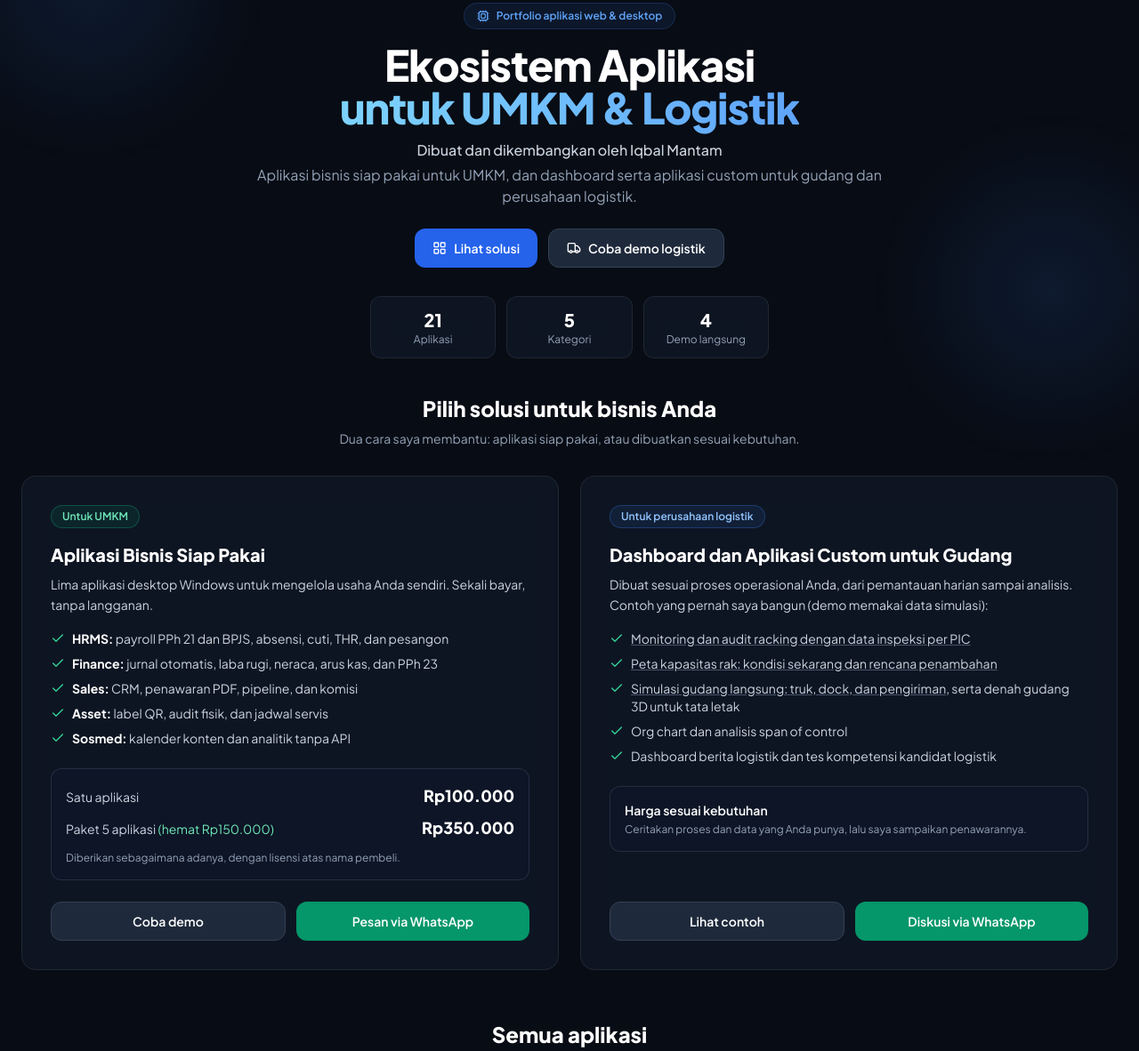
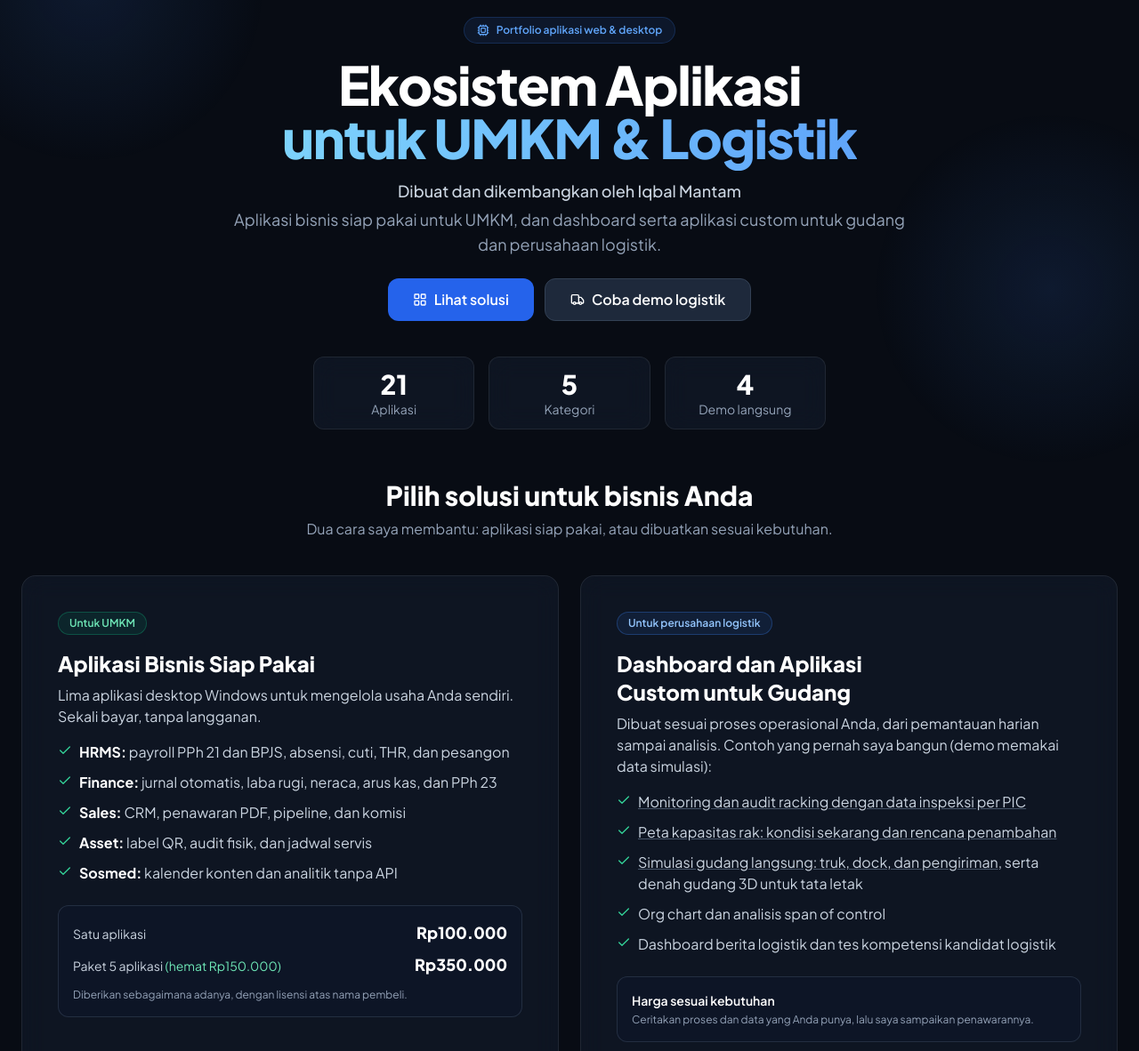
Before and after one commit to iqbalmantam/portfolio, a plain HTML site: page index.html in a window 1280 px wide. Shown: the part 115-1297 px from the top of the page at 89% size. Drawn offline with nearby package versions, Linux system fonts and the light colour scheme.

Commit message:
Tampilan laptop: hero lebih besar, teks lebih lega, kontainer lebih lebar, grid 4 kolom di layar lebar
Co-Authored-By: Claude Sonnet 5.5 <noreply@anthropic.com>
Claude-Session: https://claude.ai/code/session_01ATKdQkcZuXQud338NXSGkM

```diff
--- a/index.html
+++ b/index.html
@@ -69,7 +69,7 @@
 
     <!-- Header Navigation -->
     <header class="sticky top-0 z-40 w-full glass-card border-b border-slate-800/80 px-6 py-4">
-        <div class="max-w-7xl mx-auto flex items-center justify-between">
+        <div class="max-w-7xl 2xl:max-w-[1440px] mx-auto flex items-center justify-between">
             <div class="flex items-center space-x-3">
                 <div class="w-10 h-10 rounded-xl bg-gradient-to-tr from-blue-600 to-indigo-600 flex items-center justify-center font-bold text-white shadow-lg shadow-indigo-500/20">
                     IM
@@ -90,51 +90,51 @@
     </header>
 
     <!-- Main Content -->
-    <main id="main" class="flex-grow max-w-7xl w-full mx-auto px-6 py-10">
+    <main id="main" class="flex-grow max-w-7xl 2xl:max-w-[1440px] w-full mx-auto px-6 py-10 lg:py-14">
 
         <!-- Hero Section -->
-        <div class="text-center max-w-3xl mx-auto mb-10">
+        <div class="text-center max-w-3xl lg:max-w-4xl mx-auto mb-10 lg:mb-14">
             <div class="inline-flex items-center gap-2 px-3.5 py-1.5 rounded-full bg-blue-500/10 border border-blue-500/20 text-blue-400 text-xs font-semibold mb-4">
                 <i data-lucide="cpu" class="w-3.5 h-3.5"></i> Portfolio aplikasi web &amp; desktop
             </div>
-            <h1 class="text-3xl md:text-5xl font-extrabold text-white tracking-tight leading-tight mb-3">
+            <h1 class="text-3xl md:text-5xl lg:text-6xl font-extrabold text-white tracking-tight leading-tight mb-4">
                 Ekosistem Aplikasi <br class="hidden sm:inline">
                 <span class="bg-clip-text text-transparent bg-gradient-to-r from-sky-300 to-blue-400">
                     untuk UMKM &amp; Logistik
                 </span>
             </h1>
-            <p class="text-slate-300 font-medium text-sm md:text-base leading-relaxed mb-1">
+            <p class="text-slate-300 font-medium text-sm md:text-base lg:text-lg leading-relaxed mb-1">
                 Dibuat dan dikembangkan oleh Iqbal Mantam
             </p>
-            <p class="text-slate-400 text-sm md:text-base leading-relaxed">
+            <p class="text-slate-400 text-sm md:text-base lg:text-lg leading-relaxed max-w-3xl mx-auto">
                 Aplikasi bisnis siap pakai untuk UMKM, dan dashboard serta aplikasi custom untuk gudang dan perusahaan logistik.
             </p>
             <div class="flex flex-col sm:flex-row items-center justify-center gap-3 mt-6">
-                <a href="#solusi" class="inline-flex items-center justify-center gap-2 px-5 min-h-[44px] rounded-xl text-sm font-semibold bg-blue-600 hover:bg-blue-500 text-white transition w-full sm:w-auto">
+                <a href="#solusi" class="inline-flex items-center justify-center gap-2 px-5 lg:px-7 min-h-[44px] lg:min-h-[48px] rounded-xl text-sm lg:text-base font-semibold bg-blue-600 hover:bg-blue-500 text-white transition w-full sm:w-auto">
                     <i data-lucide="layout-grid" class="w-4 h-4" aria-hidden="true"></i><span>Lihat solusi</span>
                 </a>
-                <a href="#semua-aplikasi" onclick="selectCategory('Logistik &amp; Gudang')" class="inline-flex items-center justify-center gap-2 px-5 min-h-[44px] rounded-xl text-sm font-semibold bg-slate-800 hover:bg-slate-700 border border-slate-700 text-white transition w-full sm:w-auto">
+                <a href="#semua-aplikasi" onclick="selectCategory('Logistik &amp; Gudang')" class="inline-flex items-center justify-center gap-2 px-5 lg:px-7 min-h-[44px] lg:min-h-[48px] rounded-xl text-sm lg:text-base font-semibold bg-slate-800 hover:bg-slate-700 border border-slate-700 text-white transition w-full sm:w-auto">
                     <i data-lucide="truck" class="w-4 h-4" aria-hidden="true"></i><span>Coba demo logistik</span>
                 </a>
             </div>
-            <dl class="grid grid-cols-3 gap-3 mt-8 max-w-md mx-auto" aria-label="Ringkasan portfolio">
-                <div class="rounded-xl glass-card py-3"><dd id="stat-apps" class="text-xl font-extrabold text-white">21</dd><dt class="text-xs text-slate-400">Aplikasi</dt></div>
-                <div class="rounded-xl glass-card py-3"><dd id="stat-cats" class="text-xl font-extrabold text-white">5</dd><dt class="text-xs text-slate-400">Kategori</dt></div>
-                <div class="rounded-xl glass-card py-3"><dd id="stat-demo" class="text-xl font-extrabold text-white">4</dd><dt class="text-xs text-slate-400">Demo langsung</dt></div>
+            <dl class="grid grid-cols-3 gap-3 lg:gap-4 mt-8 lg:mt-10 max-w-md lg:max-w-xl mx-auto" aria-label="Ringkasan portfolio">
+                <div class="rounded-xl glass-card py-3"><dd id="stat-apps" class="text-xl lg:text-3xl font-extrabold text-white">21</dd><dt class="text-xs lg:text-sm text-slate-400">Aplikasi</dt></div>
+                <div class="rounded-xl glass-card py-3"><dd id="stat-cats" class="text-xl lg:text-3xl font-extrabold text-white">5</dd><dt class="text-xs lg:text-sm text-slate-400">Kategori</dt></div>
+                <div class="rounded-xl glass-card py-3"><dd id="stat-demo" class="text-xl lg:text-3xl font-extrabold text-white">4</dd><dt class="text-xs lg:text-sm text-slate-400">Demo langsung</dt></div>
             </dl>
         </div>
 
         <!-- Solusi: dua penawaran utama -->
         <section id="solusi" aria-labelledby="solusi-title" class="mb-14 scroll-mt-24">
-            <h2 id="solusi-title" class="text-xl md:text-2xl font-extrabold text-white text-center mb-2">Pilih solusi untuk bisnis Anda</h2>
-            <p class="text-center text-slate-400 text-sm mb-8">Dua cara saya membantu: aplikasi siap pakai, atau dibuatkan sesuai kebutuhan.</p>
+            <h2 id="solusi-title" class="text-xl md:text-2xl lg:text-3xl font-extrabold text-white text-center mb-2">Pilih solusi untuk bisnis Anda</h2>
+            <p class="text-center text-slate-400 text-sm lg:text-base mb-8 lg:mb-10">Dua cara saya membantu: aplikasi siap pakai, atau dibuatkan sesuai kebutuhan.</p>
             <div class="grid grid-cols-1 lg:grid-cols-2 gap-6">
 
-                <div class="glass-card rounded-2xl p-6 md:p-8 flex flex-col">
+                <div class="glass-card rounded-2xl p-6 md:p-8 lg:p-10 flex flex-col">
                     <span class="self-start px-3 py-1 rounded-full text-xs font-semibold bg-emerald-500/10 border border-emerald-500/30 text-emerald-300 mb-4">Untuk UMKM</span>
-                    <h3 class="text-xl font-extrabold text-white mb-2">Aplikasi Bisnis Siap Pakai</h3>
-                    <p class="text-slate-300 text-sm leading-relaxed mb-4">Lima aplikasi desktop Windows untuk mengelola usaha Anda sendiri. Sekali bayar, tanpa langganan.</p>
-                    <ul class="space-y-2 text-sm text-slate-300 mb-6">
+                    <h3 class="text-xl lg:text-2xl font-extrabold text-white mb-2">Aplikasi Bisnis Siap Pakai</h3>
+                    <p class="text-slate-300 text-sm lg:text-base leading-relaxed mb-4">Lima aplikasi desktop Windows untuk mengelola usaha Anda sendiri. Sekali bayar, tanpa langganan.</p>
+                    <ul class="space-y-2 lg:space-y-2.5 text-sm lg:text-base text-slate-300 mb-6">
                         <li class="flex gap-2"><i data-lucide="check" class="w-4 h-4 mt-0.5 shrink-0 text-emerald-400"></i><span><strong class="text-white">HRMS:</strong> payroll PPh 21 dan BPJS, absensi, cuti, THR, dan pesangon</span></li>
                         <li class="flex gap-2"><i data-lucide="check" class="w-4 h-4 mt-0.5 shrink-0 text-emerald-400"></i><span><strong class="text-white">Finance:</strong> jurnal otomatis, laba rugi, neraca, arus kas, dan PPh 23</span></li>
                         <li class="flex gap-2"><i data-lucide="check" class="w-4 h-4 mt-0.5 shrink-0 text-emerald-400"></i><span><strong class="text-white">Sales:</strong> CRM, penawaran PDF, pipeline, dan komisi</span></li>
@@ -158,11 +158,11 @@
                     </div>
                 </div>
 
-                <div class="glass-card rounded-2xl p-6 md:p-8 flex flex-col">
+                <div class="glass-card rounded-2xl p-6 md:p-8 lg:p-10 flex flex-col">
                     <span class="self-start px-3 py-1 rounded-full text-xs font-semibold bg-blue-500/10 border border-blue-500/30 text-blue-300 mb-4">Untuk perusahaan logistik</span>
-                    <h3 class="text-xl font-extrabold text-white mb-2">Dashboard dan Aplikasi Custom untuk Gudang</h3>
-                    <p class="text-slate-300 text-sm leading-relaxed mb-4">Dibuat sesuai proses operasional Anda, dari pemantauan harian sampai analisis. Contoh yang pernah saya bangun (demo memakai data simulasi):</p>
-                    <ul class="space-y-2 text-sm text-slate-300 mb-6">
+                    <h3 class="text-xl lg:text-2xl font-extrabold text-white mb-2">Dashboard dan Aplikasi Custom untuk Gudang</h3>
+                    <p class="text-slate-300 text-sm lg:text-base leading-relaxed mb-4">Dibuat sesuai proses operasional Anda, dari pemantauan harian sampai analisis. Contoh yang pernah saya bangun (demo memakai data simulasi):</p>
+                    <ul class="space-y-2 lg:space-y-2.5 text-sm lg:text-base text-slate-300 mb-6">
                         <li class="flex gap-2"><i data-lucide="check" class="w-4 h-4 mt-0.5 shrink-0 text-emerald-400"></i><span><a href="https://iqbalmantam.github.io/portfolio/demo/pic-racking/" target="_blank" rel="noopener noreferrer" class="underline decoration-slate-600 hover:decoration-indigo-400 hover:text-white">Monitoring dan audit racking dengan data inspeksi per PIC</a></span></li>
                         <li class="flex gap-2"><i data-lucide="check" class="w-4 h-4 mt-0.5 shrink-0 text-emerald-400"></i><span><a href="https://iqbalmantam.github.io/portfolio/demo/rak-view/" target="_blank" rel="noopener noreferrer" class="underline decoration-slate-600 hover:decoration-indigo-400 hover:text-white">Peta kapasitas rak: kondisi sekarang dan rencana penambahan</a></span></li>
                         <li class="flex gap-2"><i data-lucide="check" class="w-4 h-4 mt-0.5 shrink-0 text-emerald-400"></i><span><a href="https://iqbalmantam.github.io/portfolio/demo/gudang-live/" target="_blank" rel="noopener noreferrer" class="underline decoration-slate-600 hover:decoration-indigo-400 hover:text-white">Simulasi gudang langsung: truk, dock, dan pengiriman</a>, serta denah gudang 3D untuk tata letak</span></li>
@@ -182,13 +182,13 @@
             </div>
         </section>
 
-        <h2 id="semua-aplikasi" class="text-xl md:text-2xl font-extrabold text-white text-center mb-6 scroll-mt-24">Semua aplikasi</h2>
+        <h2 id="semua-aplikasi" class="text-xl md:text-2xl lg:text-3xl font-extrabold text-white text-center mb-6 lg:mb-8 scroll-mt-24">Semua aplikasi</h2>
 
         <!-- Filter & Search Controls -->
         <div class="flex flex-col md:flex-row items-center justify-between gap-4 mb-8">
             <div class="flex items-center gap-2 overflow-x-auto w-full md:w-auto px-1 pt-1 pb-2 md:pb-1" id="category-tabs" role="group" aria-label="Filter kategori"></div>
 
-            <div class="relative w-full md:w-72">
+            <div class="relative w-full md:w-72 lg:w-80">
                 <i data-lucide="search" class="w-4 h-4 absolute z-10 pointer-events-none left-3.5 top-1/2 -translate-y-1/2 text-slate-400"></i>
                 <label for="search-input" class="sr-only">Cari aplikasi</label>
                 <input type="search" id="search-input" autocomplete="off" oninput="renderApps()" placeholder="Cari nama atau keyword..."
@@ -199,7 +199,7 @@
         <p id="result-count" class="text-xs text-slate-400 mb-4" role="status" aria-live="polite"></p>
 
         <!-- App Cards Grid -->
-        <div class="grid grid-cols-1 md:grid-cols-2 lg:grid-cols-3 gap-6 min-h-[480px]" id="apps-grid"></div>
+        <div class="grid grid-cols-1 md:grid-cols-2 lg:grid-cols-3 2xl:grid-cols-4 gap-6 min-h-[480px]" id="apps-grid"></div>
         <noscript>
             <p class="text-slate-400 text-sm mb-3">Aktifkan JavaScript untuk tampilan lengkap. Daftar aplikasi:</p>
             <ul class="list-disc list-inside space-y-1 text-sm">
@@ -695,8 +695,8 @@
                             </div>
                             <span class="px-2.5 py-1 rounded-full text-xs font-bold bg-indigo-500/10 text-indigo-400 border border-indigo-500/20">${app.category}</span>
                         </div>
-                        <h3 class="text-lg font-bold text-white mb-2">${app.title}</h3>
-                        <p class="text-slate-400 text-sm leading-relaxed mb-4">${app.desc}</p>
+                        <h3 class="text-lg lg:text-xl font-bold text-white mb-2">${app.title}</h3>
+                        <p class="text-slate-400 text-sm lg:text-[15px] leading-relaxed mb-4">${app.desc}</p>
 
                         <!-- Tech Stack Badges -->
                         <div class="flex flex-wrap gap-1.5 mb-6">
```
